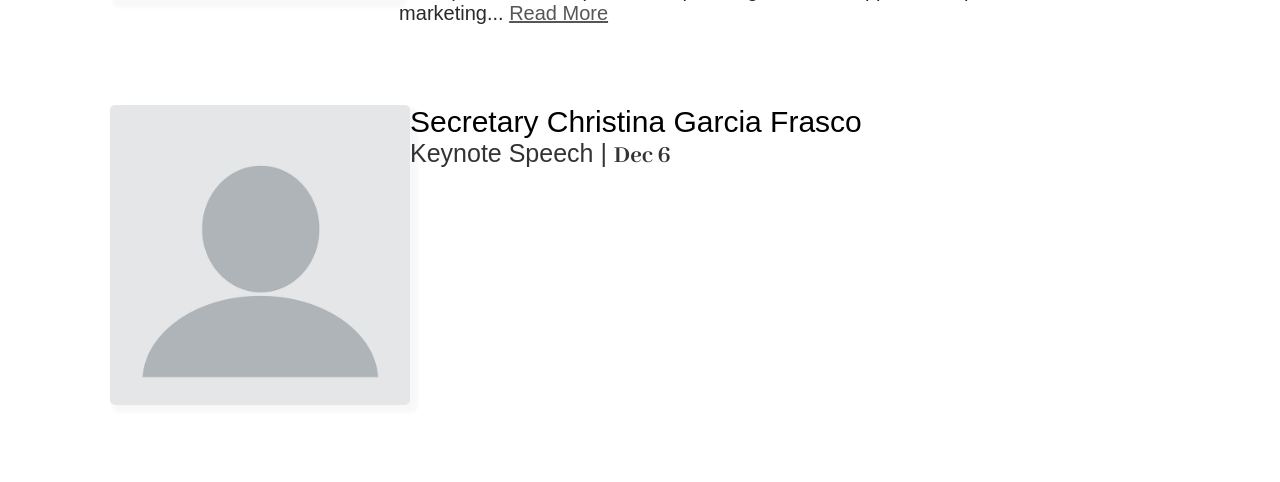
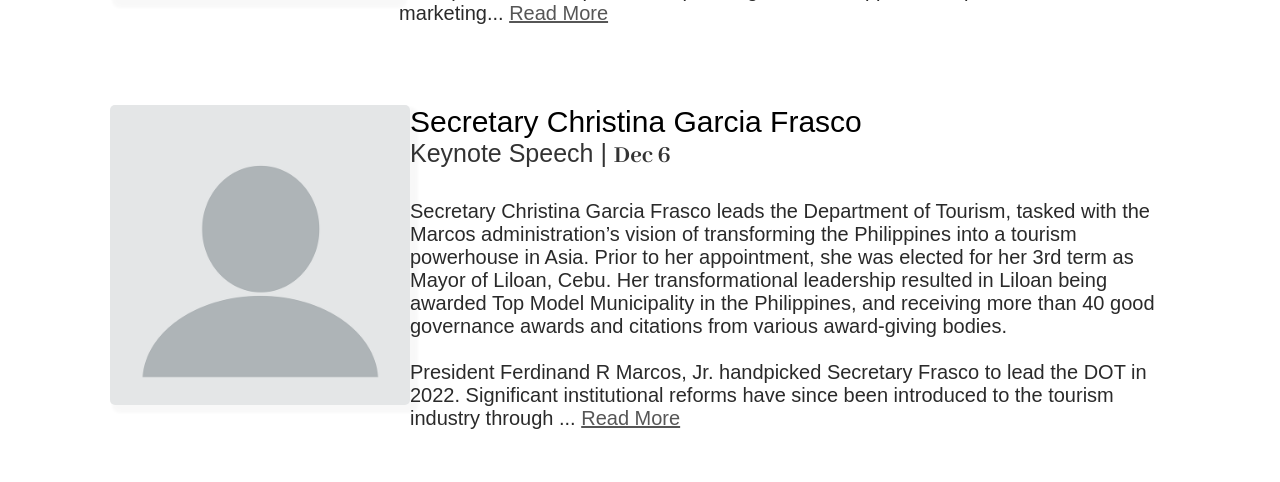
Before and after one commit to brentibanez331/PCTC_2023, a PHP site: page /speakers.html in a window 1280 px wide. Shown: the part 2076-2558 px from the top of the page. Run offline with PHP 8.4, Linux system fonts and the light colour scheme; some libraries are stand-ins or nearby versions; some web fonts are replaced.

Commit message:
chore: content update

```diff
--- a/css/styles.css
+++ b/css/styles.css
@@ -472,7 +472,7 @@ a {
 
 #text-check-1, #text-check-2, #text-check-3, #text-check-4, #text-check-5, #text-check-6, #text-check-7, #text-check-8,
 #text-check-9, #text-check-10, #text-check-11, #text-check-12, #text-check-13, #text-check-14, #text-check-15, #text-check-16,
-#text-check-16,#text-check-17, #text-check-18, #text-check-19, #text-check-20
+#text-check-16,#text-check-17, #text-check-18, #text-check-19, #text-check-20, #text-check-21
 {
     display: none;
 }
@@ -481,7 +481,8 @@ a {
 #text-check-5:checked ~ .content, #text-check-6:checked ~ .content, #text-check-7:checked ~ .content, #text-check-8:checked ~ .content,
 #text-check-9:checked ~ .content, #text-check-10:checked ~ .content, #text-check-11:checked ~ .content, #text-check-12:checked ~ .content,
 #text-check-13:checked ~ .content,#text-check-14:checked ~ .content,#text-check-15:checked ~ .content, #text-check-16:checked ~ .content,
-#text-check-17:checked ~ .content,#text-check-18:checked ~ .content,#text-check-19:checked ~ .content,#text-check-20:checked ~ .content
+#text-check-17:checked ~ .content,#text-check-18:checked ~ .content,#text-check-19:checked ~ .content,#text-check-20:checked ~ .content,
+#text-check-21:checked ~ .content
 {
     display: block;
 }
@@ -490,7 +491,8 @@ a {
 #text-check-5:checked ~ label, #text-check-6:checked ~ label, #text-check-7:checked ~ label, #text-check-8:checked ~ label,
 #text-check-9:checked ~ label, #text-check-10:checked ~ label, #text-check-11:checked ~ label, #text-check-12:checked ~ label,
 #text-check-13:checked ~ label,#text-check-14:checked ~ label,#text-check-15:checked ~ label,#text-check-16:checked ~ label,
-#text-check-17:checked ~ label,#text-check-18:checked ~ label,#text-check-19:checked ~ label,#text-check-20:checked ~ label
+#text-check-17:checked ~ label,#text-check-18:checked ~ label,#text-check-19:checked ~ label,#text-check-20:checked ~ label,
+#text-check-21:checked ~ label
 {
     display: none;
 }
@@ -499,7 +501,8 @@ a {
 #text-check-5:checked ~ span, #text-check-6:checked ~ span, #text-check-7:checked ~ span, #text-check-8:checked ~ span,
 #text-check-9:checked ~ span, #text-check-10:checked ~ span, #text-check-11:checked ~ span, #text-check-12:checked ~ span,
 #text-check-13:checked ~ span,#text-check-14:checked ~ span,#text-check-15:checked ~ span,#text-check-16:checked ~ span,
-#text-check-17:checked ~ span,#text-check-18:checked ~ span,#text-check-19:checked ~ span,#text-check-20:checked ~ span
+#text-check-17:checked ~ span,#text-check-18:checked ~ span,#text-check-19:checked ~ span,#text-check-20:checked ~ span,
+#text-check-21:checked ~ span
 {
     display: none;
 }
--- a/speakers.html
+++ b/speakers.html
@@ -154,10 +154,67 @@
         <div class="single-speaker ">
             <img src="img/speakers/unknown.png">
             <div class="speaker-desc">
+                <input type="checkbox" id="text-check-21">
                 <p>Secretary Christina Garcia Frasco</p>
                 <p class="speaker-sched">Keynote Speech | <strong>Dec 6</strong></p>
                 <span>
-                </span>
+                    Secretary Christina Garcia Frasco leads the Department of Tourism, tasked with the Marcos
+                    administration’s vision of transforming the Philippines into a tourism powerhouse in Asia. Prior to
+                    her appointment, she was elected for her 3rd term as Mayor of Liloan, Cebu. Her transformational
+                    leadership resulted in Liloan being awarded Top Model Municipality in the Philippines, and receiving
+                    more than 40 good governance awards and citations from various award-giving bodies.
+                    <br><br>
+                    President Ferdinand R Marcos, Jr. handpicked Secretary Frasco to lead the DOT in 2022. Significant
+                    institutional reforms have since been introduced to the tourism industry through
+                    ...
+                </span>
+                <div class="content">
+                    <span>
+                        Secretary Christina Garcia Frasco leads the Department of Tourism, tasked with the Marcos
+                    administration’s vision of transforming the Philippines into a tourism powerhouse in Asia. Prior to
+                    her appointment, she was elected for her 3rd term as Mayor of Liloan, Cebu. Her transformational
+                    leadership resulted in Liloan being awarded Top Model Municipality in the Philippines, and receiving
+                    more than 40 good governance awards and citations from various award-giving bodies.
+                    <br><br>
+                    President Ferdinand R Marcos, Jr. handpicked Secretary Frasco to lead the DOT in 2022. Significant
+                    institutional reforms have since been introduced to the tourism industry through the three-pronged
+                    strategy of Connectivity, Convenience, and Equality, focused on reintroducing the Philippines to the
+                    world upon the strength of its natural assets, culture and heritage, and multi-dimensional tourism
+                    offerings. Towards this thrust, “Love The Philippines’”, the country’s enhanced tourism branding has
+                    also been introduced to expand the country’s value proposition to highlight the Philippines’ many
+                    attributes.
+                    <br><br>
+                    Under the National Tourism Development Plan 2023-2028, the DOT has 7 objectives aimed at
+                    strengthening the tourism industry, namely:
+                    <ol>
+                        <li>
+                            Improvement of Tourism Infrastructure and Accessibility
+                        </li>
+                        <li>Cohesive and Comprehensive Digitalization and Connectivity</li>
+                        <li>Enhancement of Overall Tourist Experience</li>
+                        <li>Equalization of Tourism Product and Development</li>
+                        <li>Diversification of Portfolio through Multidimensional Tourism</li>
+                        <li>Maximization of Domestic Tourism</li>
+                        <li>Strengthening Tourism Governance through Close Collaboration with LGUs and Stakeholders</li>
+                    </ol>
+                    Under her leadership, the Philippines recorded 2.65 million arrivals in 2022 and generating over Php
+                    1.87 Trillion in tourism revenues and employing over 5.35 Million Filipinos in tourism-related jobs.
+                    As of Oct 11, 2023, foreign visitor arrivals have breached the 4 million mark already surpassing the
+                    previous year, which translated to over PHP 400 Billion in estimated tourism receipts from
+                    international visitors for the period of January to October 2023.
+                    <br><br>
+                    Signaling the Asia Pacific’s confidence in the Philippine tourism, the Philippines was elected Vice
+                    President of the United Nations World Tourism Organization (UNWTO) General Assembly, and Chairman of
+                    the Commission on East Asia and the Pacific, as well as Host of the UNWTO Joint Commission Meetings
+                    for East Asia and the Pacific and South Asia in 2024.</span>
+                    <label for="text-check-21" class="text-checkbtn">
+                        <a>Show less</a>
+                    </label>
+                </div>
+
+                <label for="text-check-21" class="text-checkbtn">
+                    <a>Read More</a>
+                </label>
             </div>
         </div>
 
```
